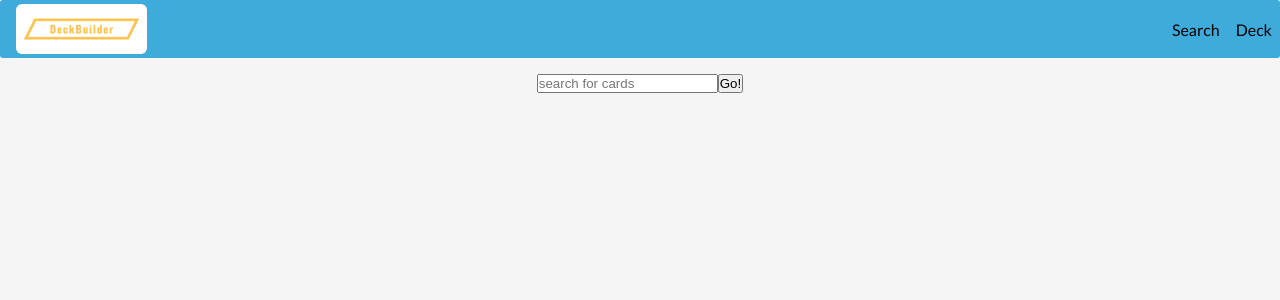
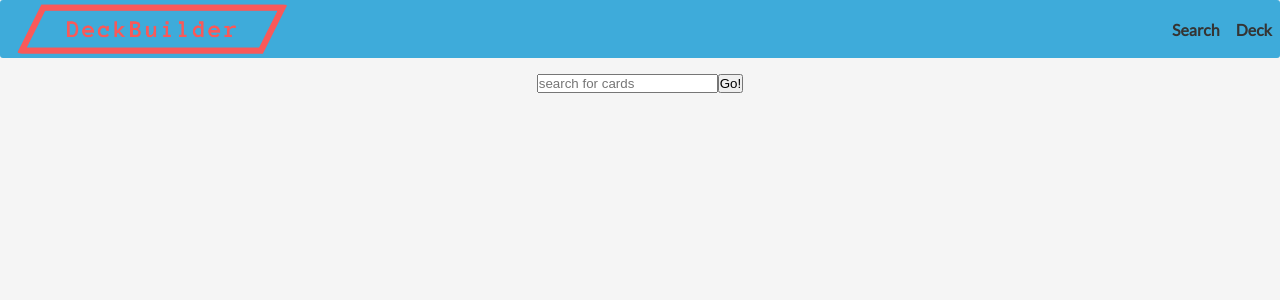
Before and after one commit to shanesc/deckbuilder, a React (Create React App) app: page / in a window 1280 px wide. Shown: the top 300 px of the page. Built offline with nearby package versions, Linux system fonts and the light colour scheme.

Commit message:
fixed bug with card_faces

```diff
--- a/src/components/Card.js
+++ b/src/components/Card.js
@@ -4,12 +4,11 @@ import './Card.css';
 const Card = (props) => {
   const name = props.cardData.name;
   let image_uri;
-  if (props.cardData.card_faces) {
+  if (props.cardData.image_uris !== undefined) {
+    image_uri = props.cardData.image_uris.normal;
+  } else if (props.cardData.card_faces) {
     image_uri = props.cardData.card_faces[0].image_uris.normal;
-  } else {
-    image_uri = props.cardData.image_uris.normal;
   }
-
 
   return (
     <div
--- a/src/components/Navigation.css
+++ b/src/components/Navigation.css
@@ -5,11 +5,6 @@
   margin: 0 0 1rem 0;
   background-color: rgb(62, 171, 218);
   border-radius: 3px;
-}
-
-.nav-title {
-  color: rgb(221, 217, 217);
-  margin: 0 0 0 1rem;
 }
 
 .nav-links {
@@ -20,7 +15,8 @@
   display: block;
   padding: 0 0.5rem;
   text-decoration: none;
-  color: black;
+  color: rgb(53, 52, 51);
+  font-weight: 700;
   /* font-weight: bold; */
 }
 
@@ -28,4 +24,5 @@
   height: 50px;
   width: auto;
   border-radius: 6px;
+  margin: 0 0 0 1rem;
 }
--- a/src/components/Navigation.js
+++ b/src/components/Navigation.js
@@ -1,14 +1,11 @@
 import React from 'react';
 import './Navigation.css';
-import Logo from '../logo.png';
+import Logo from '../logo_transparent.png';
 
 const Navigation = (props) => {
   return (
     <div className='nav center'>
-      <div className='nav-title center'>
-        <img className='logo' src={Logo} />
-        {/* <h2>DeckBuilder</h2> */}
-      </div>
+      <img className='logo' src={Logo} />
       <ul className='nav-links center'>
         <li onClick={() => props.onRouteChange('home')}><a href='#'>Search</a></li>
         <li onClick={() => props.onRouteChange('deck')}><a href='#'>Deck</a></li>
```
Also changed, not shown: src/logo_transparent 2.png (added), src/logo_transparent.png (added).
